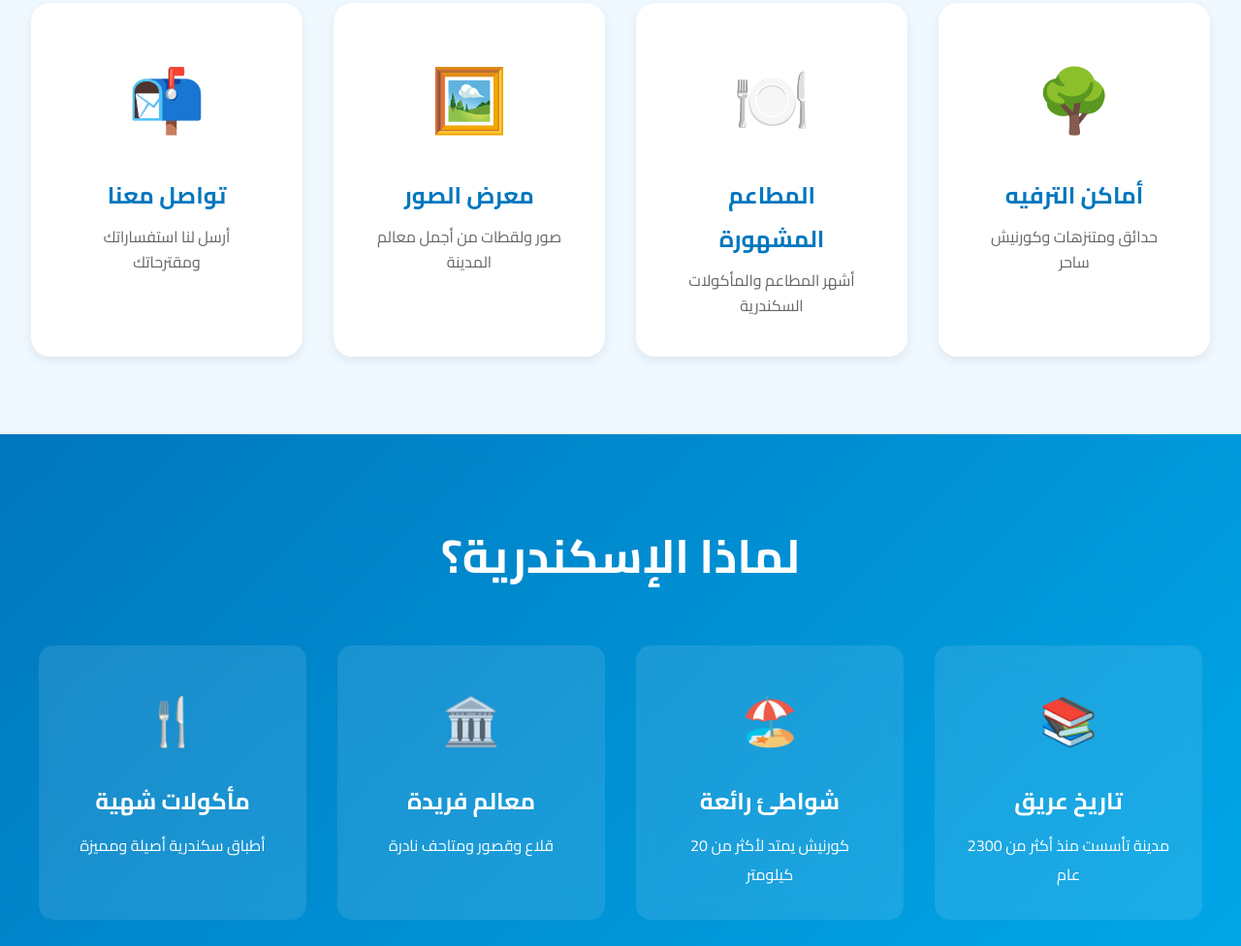
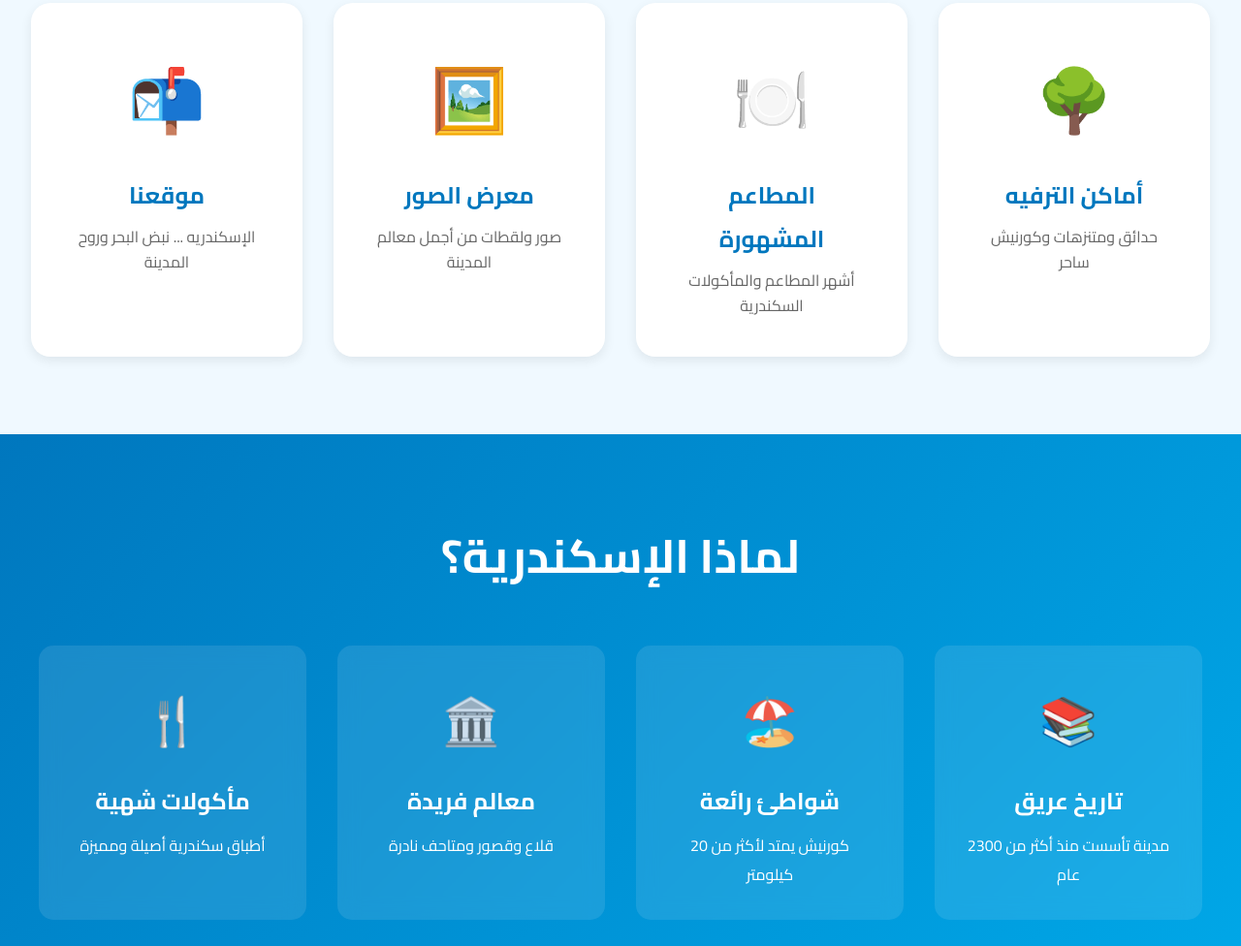
Before and after one commit to Youssef-Mansour854/alex-website, a plain HTML site: page index.html in a window 1280 px wide. Shown: the part 1432-2408 px from the top of the page at 97% size. Drawn offline with Linux system fonts and the light colour scheme.

Commit message:
Update contact section text in index.html

```diff
--- a/index.html
+++ b/index.html
@@ -796,8 +796,8 @@
 
             <a href="contact.html" class="link-card">
                 <span class="icon">📬</span>
-                <h3>تواصل معنا</h3>
-                <p>أرسل لنا استفساراتك ومقترحاتك</p>
+                <h3>موقعنا</h3>
+                <p>الإسكندريه ... نبض البحر وروح المدينة</p>
             </a>
         </div>
     </section>
```
